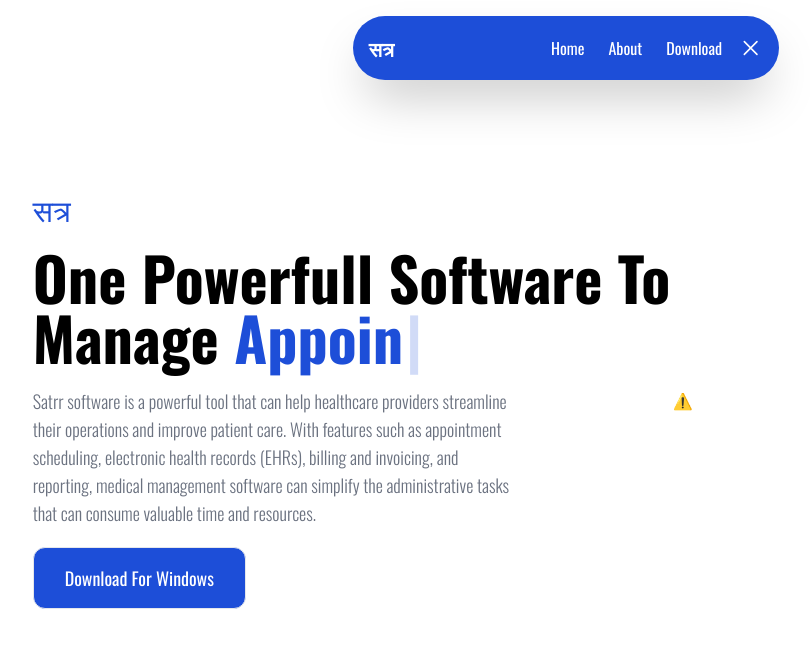
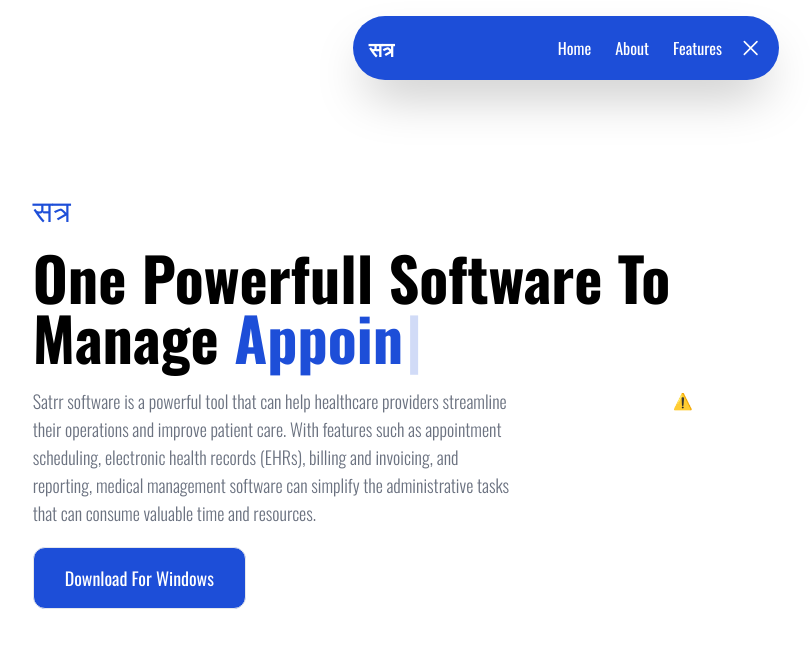
Before and after one commit to bhargavjyoti/satrr, a React (Vite) app: page / in a window 1280 px wide. Both pictures are taken after a click on the icon 821 px from the left and 48 px from the top of the page. Shown: the top 648 px of the page, without its empty margins (74-884 px from the left). Built offline with nearby package versions, Linux system fonts and the light colour scheme; no server answers.

Commit message:
Add link to navbar

```diff
--- a/src/components/Navbar.jsx
+++ b/src/components/Navbar.jsx
@@ -1,4 +1,5 @@
 import { useState } from "react"
+import { Link } from "react-router-dom";
 
 const Navbar = () => {
   const [active, isActive] = useState(false);
@@ -14,9 +15,9 @@
             <h1 className="text-xl font-bold">सत्र</h1>
             {(active) ?
               <div onClick={menuToggler} className="flex w-full justify-end gap-6 mx-4">
-              <h3>Home</h3>
-              <h3>About</h3>
-              <h3>Download</h3>
+              <Link to="/" >Home</Link>
+              <Link to="about">About</Link>
+              <Link to="features">Features</Link>
             </div>
             : ''}
             {/* Hammburger Icon */}
```
